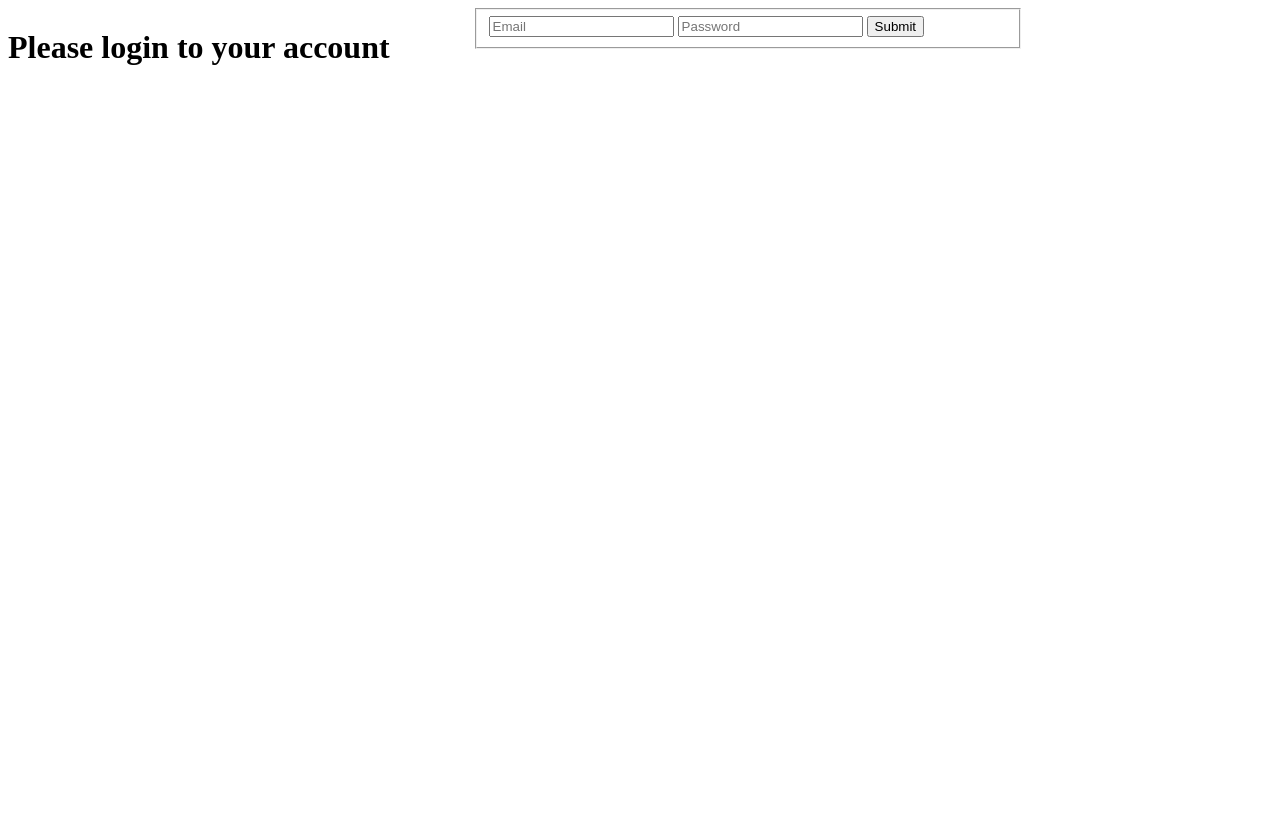
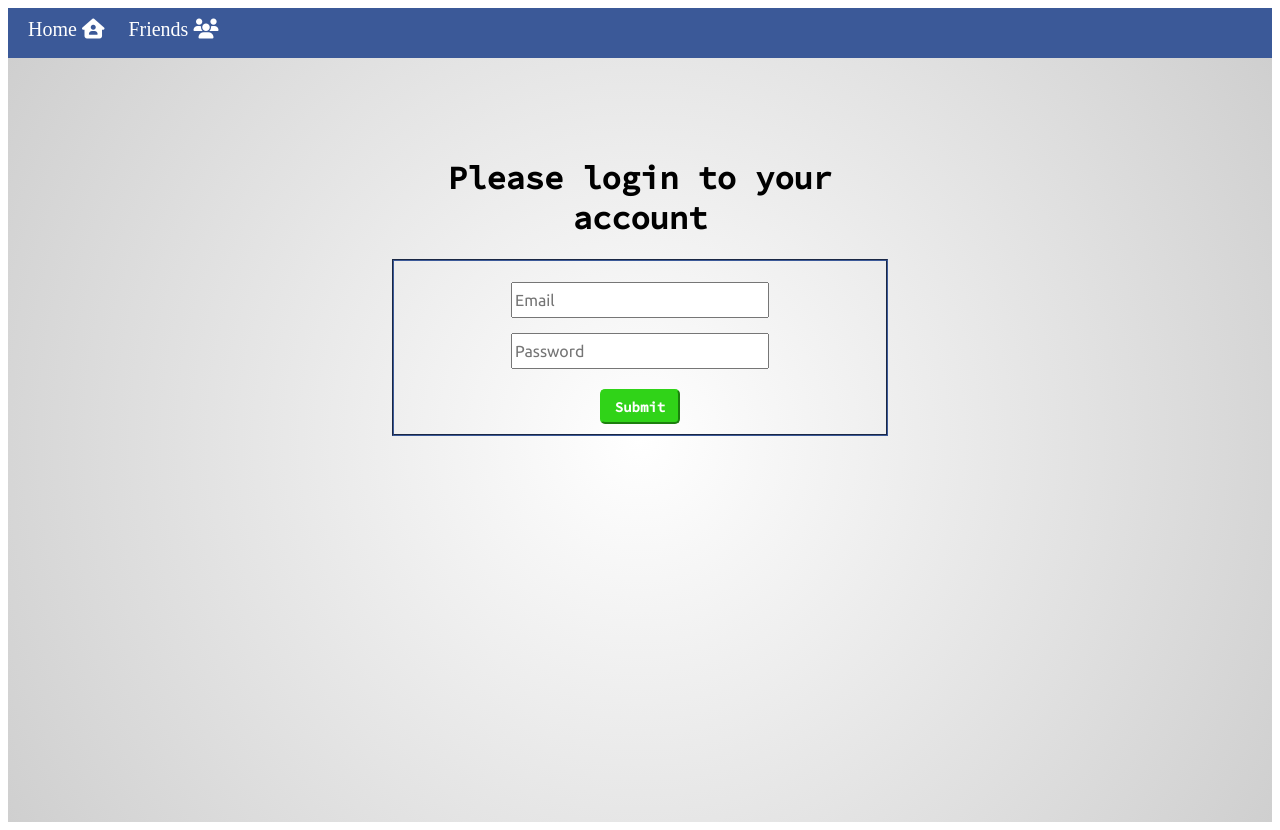
Before and after one commit to FarOut1310/WebSikkerhedProjekt, a Flask app: template SecureWebApplication/templates/login.html in a window 1280 px wide. Before the commit the page ends 65 px from the top, so only its background shows below. Run offline with Flask 2, Linux system fonts and the light colour scheme; the template is opened without the code that fills it, so the values that code supplies are empty, except form fields; form fields are guessed from the names that the template uses; some libraries are stand-ins or nearby versions.

Commit message:
Added styling for login.html. Renamed LayoutTemplate to layout, and added content block to login.html

```diff
--- /dev/null
+++ b/SecureWebApplication/static/css/partials/_login.scss
@@ -0,0 +1,42 @@
+@import "vars";
+
+.login-container{
+    display: block;
+    margin: auto;
+    margin-top: 100px;
+    min-height: 83vh;
+    width: 500px;
+    text-align: center;
+
+    &__h1{
+        font-family: $header-btn-font;
+    }
+}
+
+.login-form{
+    &__fieldset{
+        border: 2px groove $ripoff-blue;
+    }
+    &__input{
+        display: block;
+        margin: auto;
+        width: 250px;
+        height: 30px;
+        margin-top: 15px;
+        color: black;
+        font-family: $input-font;
+        font-size: 16px;
+    }
+    &__submit{
+        height: 35px;
+        width: 80px;
+        margin-top: 20px;
+        background-color: $confirm-btn;
+        border-color: $confirm-btn;
+        border-radius: 5px;
+        font-size: 14px;
+        font-weight: bold;
+        font-family: $header-btn-font;
+        color: white;
+    }
+}
--- /dev/null
+++ b/SecureWebApplication/static/css/partials/_vars.scss
@@ -0,0 +1,10 @@
+@import url('https://fonts.googleapis.com/css2?family=Acme&family=Source+Code+Pro:wght@500&family=Ubuntu&display=swap');
+
+//fonts
+$header-btn-font: 'Source Code Pro', monospace;
+$input-font: 'Ubuntu', sans-serif;
+$menu-font: 'Acme', sans-serif;
+
+//colors
+$ripoff-blue: #3b5998;
+$confirm-btn: #30D318;
--- a/SecureWebApplication/static/css/style.css
+++ b/SecureWebApplication/static/css/style.css
@@ -1,3 +1,5 @@
+@import url("https://fonts.googleapis.com/css2?family=Acme&family=Source+Code+Pro:wght@500&family=Ubuntu&display=swap");
+@import url("https://fonts.googleapis.com/css2?family=Acme&family=Source+Code+Pro:wght@500&family=Ubuntu&display=swap");
 header {
   grid-area: h;
   height: 50px;
@@ -14,11 +16,48 @@ header {
     color: white;
     margin-left: 20px; }
 
+.login-container {
+  display: block;
+  margin: auto;
+  margin-top: 100px;
+  min-height: 83vh;
+  width: 500px;
+  text-align: center; }
+  .login-container__h1 {
+    font-family: "Source Code Pro", monospace; }
+
+.login-form__fieldset {
+  border: 2px groove #3b5998; }
+.login-form__input {
+  display: block;
+  margin: auto;
+  width: 250px;
+  height: 30px;
+  margin-top: 15px;
+  color: black;
+  font-family: "Ubuntu", sans-serif;
+  font-size: 16px; }
+.login-form__submit {
+  height: 35px;
+  width: 80px;
+  margin-top: 20px;
+  background-color: #30D318;
+  border-color: #30D318;
+  border-radius: 5px;
+  font-size: 14px;
+  font-weight: bold;
+  font-family: "Source Code Pro", monospace;
+  color: white; }
+
 body {
   display: grid;
   grid-template-areas: 'h h h h h' 'm m m m m'; }
 
 main {
-  grid-area: m; }
+  grid-area: m;
+  min-height: 100%;
+  margin: 0;
+  background: white;
+  background: radial-gradient(circle, white 0%, #cfcfcf 100%); }
 
 /*# sourceMappingURL=style.css.map */
--- a/SecureWebApplication/static/css/style.scss
+++ b/SecureWebApplication/static/css/style.scss
@@ -1,13 +1,18 @@
-@import "partials/_header";
+@import "partials/vars";
+@import "partials/header";
+@import "partials/login";
 
 body{
     display: grid;
     grid-template-areas:
         'h h h h h'
         'm m m m m';
-
 }
 
 main{
     grid-area: m;
+    min-height: 100%;
+    margin: 0;
+    background: rgb(255,255,255);
+    background: radial-gradient(circle, rgba(255,255,255,1) 0%, rgba(207,207,207,1) 100%);
 }
--- a/SecureWebApplication/templates/LayoutTemplate.html
+++ b/SecureWebApplication/templates/layout.html
@@ -14,7 +14,7 @@
         </nav>
     </header>
     <main>
-        {% block content%}{% endblock %}
+        {% block content %}{% endblock %}
     </main>
     <footer class="bot-info">
 
--- a/SecureWebApplication/templates/login.html
+++ b/SecureWebApplication/templates/login.html
@@ -1,15 +1,7 @@
-<!DOCTYPE html>
-<html lang="en">
-<head>
-    <meta charset="UTF-8">
-    <meta name="viewport" content="width=device-width, initial-scale=1.0">
-    <link rel="stylesheet" href="static/style.css">
-    <title>Login</title>
-</head>
-<body>
-    <div class="login-page">
-        <h1 class="login-page__h1">Please login to your account</h1>
-    </div>
+{% extends "layout.html" %}
+{% block content %}
+    <div class="login-container">
+        <h1 class="login-container__h1">Please login to your account</h1>
 
         <form action='' method='post' class="login-form">
                 {{ form.csrf_token }}
@@ -19,5 +11,5 @@
                 {{ form.submit (placeholder='Login', class="login-form__submit") }}
             </fieldset>
         </form>
-</body>
-</html>
+    </div>
+{% endblock content %}
```
Also changed, not shown: 1 other file. Lines whose indentation alone changed are shown as unchanged.
